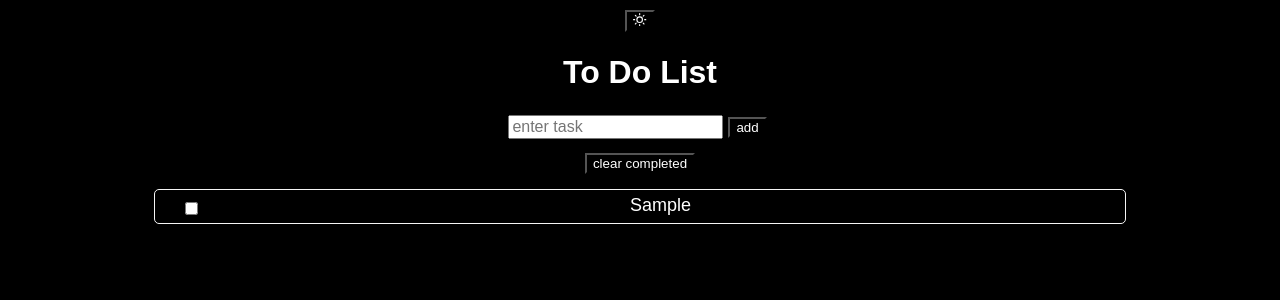
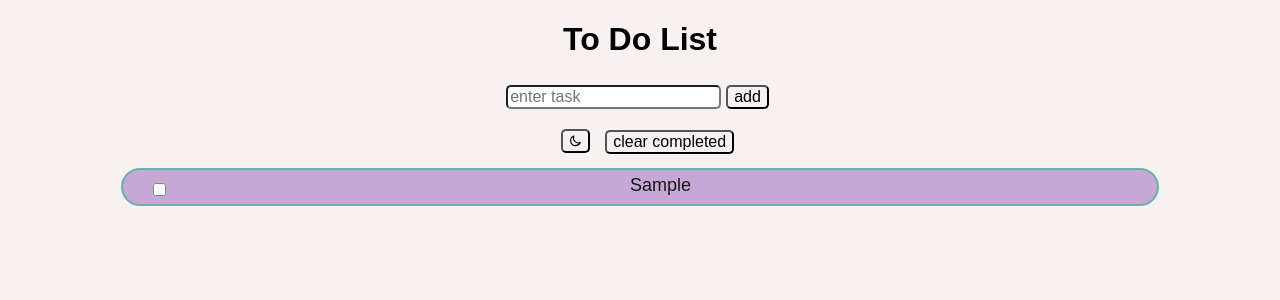
Before and after one commit to AlexanderOlivares/react-todolist, a React (Create React App) app: page / in a window 1280 px wide. Both pictures are taken after typing "Sample" into the empty fields and a click on the button "add". Shown: the top 300 px of the page. Built offline with nearby package versions, Linux system fonts and the light colour scheme.

Commit message:
color pallete chosen. light themes set

```diff
--- a/src/GlobalStyle.js
+++ b/src/GlobalStyle.js
@@ -1,12 +1,12 @@
 import { createGlobalStyle } from "styled-components";
 
-//figure out whitespce issue on mobile
 export const GlobalStyle = createGlobalStyle`
   html, body {
     box-sizing: border-box;
-    margin: 0 auto;
-    padding: 0;
-    width: 100%;
+    margin: 0;
+    overflow: scroll;
+    padding: 0px;
+    height: 100%;
     font-size: medium;
     font-family: "Arial";
     text-align: center;
@@ -17,5 +17,12 @@ export const GlobalStyle = createGlobalStyle`
   button {
     background: ${props => props.theme.background};
     color: ${props => props.theme.color};
-  }
+    border-radius: 5px;
+    &:hover {
+      background-color: #a3d2ca;
+      opacity: 75%;
+    };
+    &:active {
+      background-color: #5eaaa8;
+    }
 `;
--- a/src/components/App.js
+++ b/src/components/App.js
@@ -12,7 +12,7 @@ const LOCAL_STORAGE_KEY = "todo-list-todos";
 
 export default function App() {
   const [list, setList] = useState([]);
-  const [theme, setTheme] = useState(darkTheme);
+  const [theme, setTheme] = useState(lightTheme);
 
   function addTask(input) {
     let listCopy = [...list];
@@ -45,7 +45,7 @@ export default function App() {
   }
 
   function handleThemeToggle() {
-    let updatedTheme = theme.background === "black" ? lightTheme : darkTheme;
+    let updatedTheme = theme.background === "#272727" ? lightTheme : darkTheme;
     setTheme(updatedTheme);
   }
 
@@ -53,13 +53,23 @@ export default function App() {
     <>
       <GlobalStyle theme={theme} />
       <ThemeProvider theme={theme}>
-        <button onClick={handleThemeToggle} style={{ marginTop: 10 }}>
-          {theme === lightTheme ? <HiOutlineMoon /> : <FiSun />}
-        </button>
         <h1>To Do List</h1>
         <ToDoForm addTask={addTask} />
-        <div>
-          <button onClick={clearFinished} style={{ marginTop: 10 }}>
+        <div style={{ marginBottom: -10 }}>
+          <button
+            onClick={handleThemeToggle}
+            style={{
+              margin: 15,
+              fontSize: "smaller",
+              paddingTop: 3,
+            }}
+          >
+            {theme === lightTheme ? <HiOutlineMoon /> : <FiSun />}
+          </button>
+          <button
+            onClick={clearFinished}
+            style={{ fontSize: "medium", marginTop: 10 }}
+          >
             clear completed
           </button>
         </div>
--- a/src/components/ToDo.js
+++ b/src/components/ToDo.js
@@ -4,23 +4,29 @@ import { darkTheme, lightTheme } from "../theme";
 
 const TodoStyle = styled.div`
   border: ${props =>
-    props.theme.background === "black"
-      ? "1px solid whitesmoke"
-      : "1px solid black"};
+    props.theme.background === "#f8f1f1"
+      ? "2px solid #5eaaa8"
+      : "2px solid black"};
   font-size: large;
+  background-color: ${props =>
+    props.isChecked === true ? "#5eaaa8" : "#c1a1d3"};
   padding: 5px;
-  border-radius: 5px;
+  border-radius: 25px;
   margin: 0 auto;
   margin-top: 10px;
-  max-width: 75%;
+  max-width: 80%;
   text-align: center;
   overflow: scroll;
+  opacity: 90%;
+  &:hover {
+    background-color: #a3d2ca;
+  }
 `;
 
 const StyledInput = styled.input`
   float: left;
   margin-left: 25px;
-  margin-top: 7px;
+  margin-top: 8px;
 `;
 
 export default function ToDo({ id, task, complete, toggleChecked, theme }) {
@@ -29,7 +35,7 @@ export default function ToDo({ id, task, complete, toggleChecked, theme }) {
   }
 
   return (
-    <TodoStyle>
+    <TodoStyle isChecked={complete}>
       <label>
         <StyledInput
           type="checkbox"
--- a/src/components/ToDoForm.js
+++ b/src/components/ToDoForm.js
@@ -9,6 +9,9 @@ export default function ToDoForm({ addTask }) {
 
   function handleSubmit(e) {
     e.preventDefault();
+    if (input === "") {
+      return;
+    }
     addTask(input);
     setInput("");
   }
@@ -17,13 +20,13 @@ export default function ToDoForm({ addTask }) {
     <>
       <form onSubmit={handleSubmit}>
         <input
-          style={{ fontSize: "medium" }}
+          style={{ fontSize: "medium", borderRadius: 5 }}
           value={input}
           onChange={handleChange}
           type="text"
           placeholder="enter task"
         ></input>
-        <button style={{ margin: 5 }}>add</button>
+        <button style={{ fontSize: "medium", margin: 5 }}>add</button>
       </form>
     </>
   );
--- a/src/components/TodoList.js
+++ b/src/components/TodoList.js
@@ -17,5 +17,5 @@ export default function TodoList({ theme, list, toggleChecked }) {
     );
   });
 
-  return <div style={{ paddingTop: 5 }}>{updatedList}</div>;
+  return <div>{updatedList}</div>;
 }
--- a/src/theme.js
+++ b/src/theme.js
@@ -1,11 +1,11 @@
 export const darkTheme = {
-  background: "black",
-  color: "#fff",
+  background: "#0d335d",
+  color: "#f8f1f1",
   //border: "1px solid whitesmoke",
 };
 
 export const lightTheme = {
-  background: "#fff",
+  background: "#f8f1f1",
   color: "black",
   //border: "1px solid black",
 };
```
